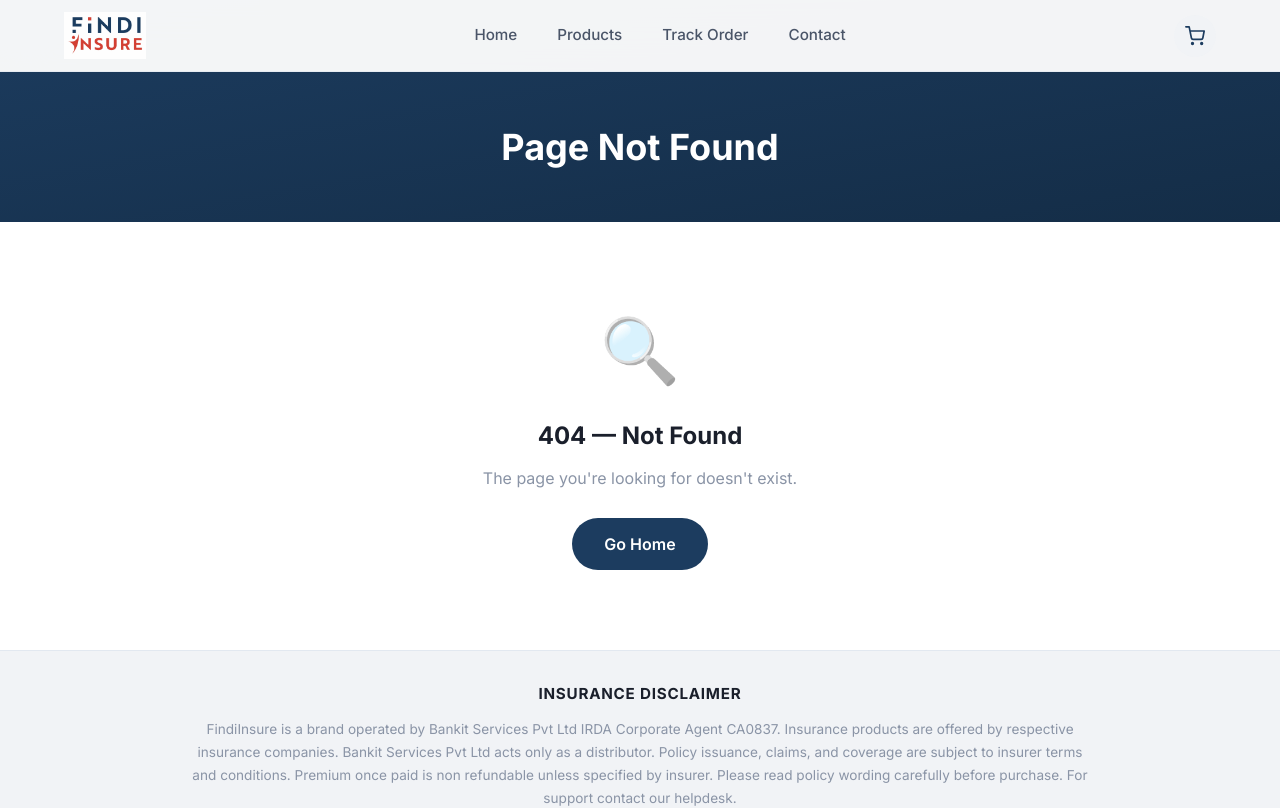
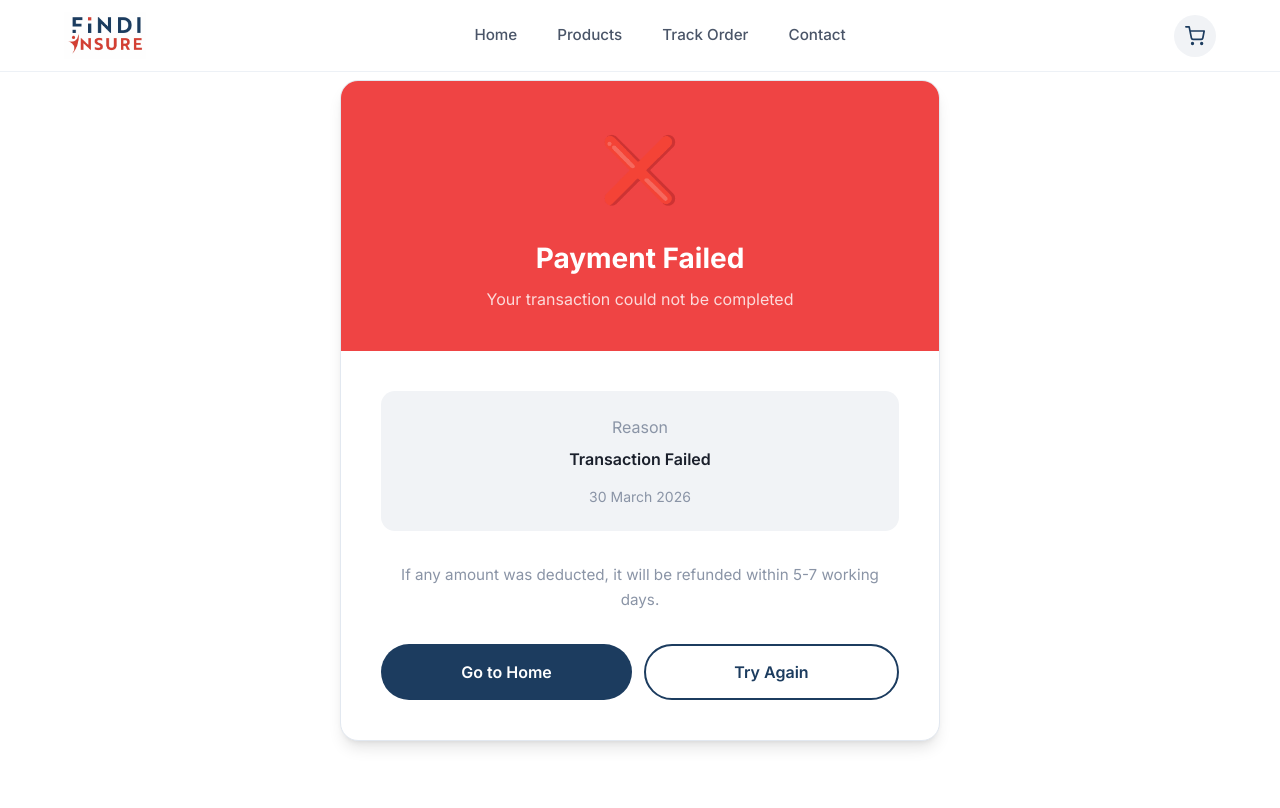
Before and after one commit to at2205/findiinsure, a Next.js app: page /payment-failure in a window 1280 px wide. Before the commit this address had no page. Shown: the top 808 px of the page. Built offline with nearby package versions, Linux system fonts and the light colour scheme.

Commit message:
fourth commit

```diff
--- a/app/api/paymentService.ts
+++ b/app/api/paymentService.ts
@@ -15,7 +15,7 @@ export const fetchVendorsAPI = async () => {
     );
 
     const text = await response.text();
-    console.log("VENDOR RAW:", text);
+
 
     if (text.startsWith("<")) {
         throw new Error("HTML response");
--- a/app/order-success/OrderSuccessContent.tsx
+++ b/app/order-success/OrderSuccessContent.tsx
@@ -2,6 +2,7 @@
 
 import { useSearchParams, useRouter } from "next/navigation";
 import { useEffect, useState } from "react";
+import Link from "next/link";
 
 export default function OrderSuccessContent() {
   const searchParams = useSearchParams();
@@ -25,12 +26,70 @@ export default function OrderSuccessContent() {
   }, [searchParams, router]);
 
   if (!ref) {
-    return <div style={{ textAlign: "center", marginTop: "120px" }}>Loading...</div>;
+    return (
+      <div style={{ textAlign: "center", marginTop: "120px" }}>
+        <h2>Loading order details...</h2>
+      </div>
+    );
   }
 
   return (
-    <div>
-      {/* KEEP YOUR EXISTING UI HERE */}
-    </div>
+    <section className="py-20 max-md:py-14">
+      <div className="max-w-[1200px] mx-auto px-6 max-md:px-5">
+        <div className="max-w-[600px] mx-auto bg-white rounded-[18px] border border-[#E2E8F0] shadow-lg overflow-hidden">
+
+          {/* Header */}
+          <div className="bg-[#22c55e] p-10 text-center text-white">
+            <div className="text-[4rem] mb-5">✅</div>
+            <h1 className="text-[1.75rem] font-bold mb-2">Payment Successful!</h1>
+            <p className="text-white/80">Your insurance policy has been initiated</p>
+          </div>
+
+          {/* Body */}
+          <div className="p-10 max-md:p-7">
+            <div className="bg-[#F1F3F6] rounded-[14px] p-6 mb-8">
+
+              <div className="flex justify-between mb-3 text-[0.95rem]">
+                <span className="text-[#8A94A6]">Reference No.</span>
+                <span className="font-mono text-[1.1rem] font-bold text-[#1A1F2B]">
+                  {ref}
+                </span>
+              </div>
+
+              <div className="flex justify-between mb-3 text-[0.95rem]">
+                <span className="text-[#8A94A6]">Status</span>
+                <span className="font-semibold text-[#22c55e]">Confirmed</span>
+              </div>
+
+              <div className="flex justify-between pt-3 border-t border-[#E2E8F0] text-[0.95rem] font-bold text-[#1C3C5F]">
+                <span>Date</span>
+                <span>
+                  {new Date().toLocaleDateString("en-IN", {
+                    day: "numeric",
+                    month: "long",
+                    year: "numeric",
+                  })}
+                </span>
+              </div>
+            </div>
+
+            <p className="text-[#8A94A6] text-[0.95rem] text-center mb-8 leading-relaxed">
+              You will receive a confirmation SMS and email shortly. Your policy documents will be sent within 24 hours.
+            </p>
+
+            {/* ✅ Single OK Button */}
+            <div className="mt-6">
+              <Link
+                href="/success-page"
+                className="w-full inline-flex items-center justify-center py-3.5 font-semibold rounded-[30px] bg-[#22c55e] text-white hover:bg-[#16a34a] transition-all text-center"
+              >
+                OK
+              </Link>
+            </div>
+
+          </div>
+        </div>
+      </div>
+    </section>
   );
 }
--- /dev/null
+++ b/app/payment-failure/PaymentFailureContent.tsx
@@ -0,0 +1,86 @@
+"use client";
+
+import { useSearchParams, useRouter } from "next/navigation";
+import { useEffect, useState } from "react";
+
+export default function PaymentFailureContent() {
+  const searchParams = useSearchParams();
+  const router = useRouter();
+
+  const [message, setMessage] = useState<string>("");
+
+  useEffect(() => {
+    const msg = searchParams.get("Message");
+    const status = searchParams.get("Status");
+
+    // Optional fallback from session
+    const sessionMsg = sessionStorage.getItem("pg_message");
+
+    const finalMessage = msg || sessionMsg || "Transaction Failed";
+
+    if (!status && !finalMessage) {
+      router.replace("/");
+      return;
+    }
+
+    setMessage(finalMessage);
+
+    // clear session after use
+    sessionStorage.removeItem("pg_message");
+  }, [searchParams, router]);
+
+  return (
+    <section className="py-20 max-md:py-14">
+      <div className="max-w-[1200px] mx-auto px-6 max-md:px-5">
+        <div className="max-w-[600px] mx-auto bg-white rounded-[18px] border border-[#E2E8F0] shadow-lg overflow-hidden">
+
+          {/* Header */}
+          <div className="bg-[#ef4444] p-10 text-center text-white">
+            <div className="text-[4rem] mb-5">❌</div>
+            <h1 className="text-[1.75rem] font-bold mb-2">Payment Failed</h1>
+            <p className="text-white/80">Your transaction could not be completed</p>
+          </div>
+
+          {/* Body */}
+          <div className="p-10 max-md:p-7">
+            <div className="bg-[#F1F3F6] rounded-[14px] p-6 mb-8 text-center">
+
+              <p className="text-[#8A94A6] mb-2">Reason</p>
+              <p className="font-semibold text-[#1A1F2B] text-[1rem]">
+                {message}
+              </p>
+
+              <div className="mt-4 text-sm text-[#8A94A6]">
+                {new Date().toLocaleDateString("en-IN", {
+                  day: "numeric",
+                  month: "long",
+                  year: "numeric",
+                })}
+              </div>
+            </div>
+
+            <p className="text-[#8A94A6] text-[0.95rem] text-center mb-8 leading-relaxed">
+              If any amount was deducted, it will be refunded within 5-7 working days.
+            </p>
+
+            <div className="flex gap-3 max-md:flex-col">
+              <button
+                onClick={() => router.push("/")}
+                className="flex-1 py-3.5 font-semibold rounded-[30px] bg-[#1C3C5F] text-white hover:bg-[#264d78] transition-all"
+              >
+                Go to Home
+              </button>
+
+              <button
+                onClick={() => router.push("/checkout")}
+                className="flex-1 py-3.5 font-semibold rounded-[30px] border-2 border-[#1C3C5F] text-[#1C3C5F] hover:bg-[#1C3C5F] hover:text-white transition-all"
+              >
+                Try Again
+              </button>
+            </div>
+          </div>
+        </div>
+      </div>
+    </section>
+  );
+}
--- /dev/null
+++ b/app/payment-failure/page.tsx
@@ -0,0 +1,10 @@
+import { Suspense } from "react";
+import PaymentFailureContent from "./PaymentFailureContent";
+
+export default function Page() {
+  return (
+    <Suspense fallback={<div>Loading...</div>}>
+      <PaymentFailureContent />
+    </Suspense>
+  );
+}
--- a/app/payment/page.tsx
+++ b/app/payment/page.tsx
@@ -167,7 +167,7 @@ export default function PaymentPage() {
 
             if (checkout) {
                 const parsed = JSON.parse(checkout);
-                setAmount(parsed.totalAmount || 500);
+                setAmount(parsed.totalAmount);
             }
         }
     }, []);
--- a/app/pg-callback/page.tsx
+++ b/app/pg-callback/page.tsx
@@ -13,19 +13,21 @@ export default function PGCallbackPage() {
         const params = new URLSearchParams(window.location.search);
 
         const allParams = Object.fromEntries(params);
-        console.log("🔥 PG CALLBACK PARAMS:", allParams);
+
 
         const statusRaw =
           params.get("Status") ||
           params.get("status") ||
-          params.get("txnStatus");
+          params.get("txnStatus") ||
+          params.get("message"); // fallback
 
         const status = statusRaw?.toLowerCase();
 
-        const orderId = params.get("OrderId");
-        const message = params.get("Message");
-        const bankitTxnId = params.get("BankitTxnId");
-        const amount = params.get("Amount");
+        // ✅ support both formats
+        const orderId = params.get("OrderId") || params.get("ref");
+        const bankitTxnId = params.get("BankitTxnId") || params.get("txnId");
+        const message = params.get("Message") || params.get("message");
+        const amount = params.get("Amount") || params.get("amount");
 
         console.log("Parsed:", {
           status,
@@ -100,7 +102,7 @@ export default function PGCallbackPage() {
           paymentStatus: status,
         };
 
-        console.log("📦 PAYLOAD:", payload);
+
 
         /* -------------------------------
            STEP 3: CALL SERVICE API
@@ -109,7 +111,7 @@ export default function PGCallbackPage() {
 
         const { data } = await registerInsure(payload);
 
-        console.log("✅ API RESPONSE:", data);
+
 
         // 🔥 FIX HERE (IMPORTANT)
         if (!data || data.status !== "00") {
--- a/app/success-page/page.tsx
+++ b/app/success-page/page.tsx
@@ -22,18 +22,20 @@ export default function RegistrationSuccessPage() {
         }
 
         setRef(orderRef);
-        if (checkout) {
+        if (policyData) {
             try {
-                const parsed = JSON.parse(checkout);
+                const parsedPolicy = JSON.parse(policyData);
 
-                const firstForm = Object.values(parsed.forms || {})[0] as any;
+                console.log("Policy Data:", parsedPolicy);
 
-                if (firstForm) {
-                    setMobile(firstForm.mobile || "");
-                    setName(firstForm.fullName || "");
-                }
+                setPolicy(parsedPolicy);
+
+
+                setMobile(parsedPolicy?.msw_mobile || "");
+                setName(parsedPolicy?.msw_customerName || "");
+
             } catch (err) {
-                console.error("Error parsing checkout data", err);
+                console.error("Error parsing policy data", err);
             }
         }
 
--- a/app/verify-mobile/page.tsx
+++ b/app/verify-mobile/page.tsx
@@ -51,7 +51,7 @@ export default function VerifyMobilePage() {
     try {
       const res = await sendOtpAPI(mobile);
 
-      console.log("Send OTP Response:", res);
+
 
       if (res?.status === "00") {
         setOtpSent(true);
@@ -78,7 +78,7 @@ export default function VerifyMobilePage() {
     try {
       const res = await sendOtpAPI(mobile);
 
-      console.log("Resend OTP Response:", res);
+
 
       if (res?.status === "00") {
         setOtp(["", "", "", "", "", ""]);
@@ -125,7 +125,7 @@ export default function VerifyMobilePage() {
     try {
       const res = await verifyOtpAPI(mobile, otpValue);
 
-      console.log("Verify OTP Response:", res);
+
 
       if (res?.status === "00") {
 
--- a/components/SetAgentSession.tsx
+++ b/components/SetAgentSession.tsx
@@ -11,7 +11,7 @@ export default function SetAgentSession({ agentId }: SetAgentSessionProps) {
   useEffect(() => {
     if (agentId) {
       sessionStorage.setItem("agentId", agentId);
-      console.log("Agent ID stored:", agentId);
+
     }
   }, [agentId]);
 
--- a/config/apiConfig.js
+++ b/config/apiConfig.js
@@ -1,5 +1,5 @@
-export const SERVER_URL = "https://red.bankit.in";
-// export const SERVER_URL = "http://localhost:8001";
+// export const SERVER_URL = "https://red.bankit.in";
+export const SERVER_URL = "http://localhost:8001";
 // export const SERVER_URL = "https://portal.bankit.in:9090";
 // New API (UAT)
 export const FINDI_INSURE_BASE = "https://uat.bankit.in/BANKITMRA/resources/AESAPI";
```
Also changed, not shown: app/api/otpService.ts (+3 -5 lines).
